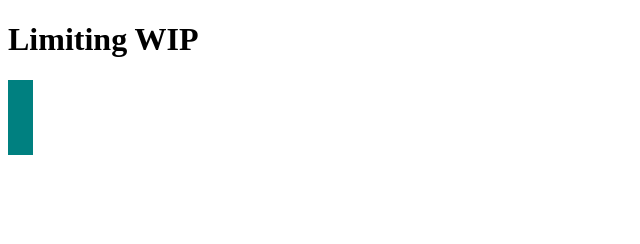
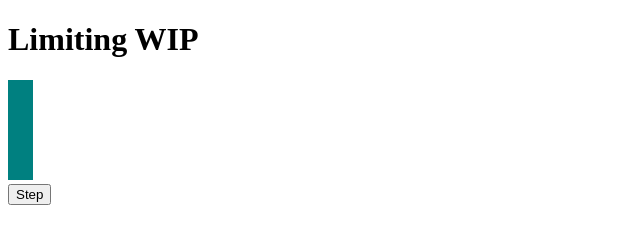
Before and after one commit to fffej/codekatas, a plain HTML site: page TOC/index.html in a window 1280 px wide. Shown: the whole page, without its empty margins (0-640 px from the left). Drawn offline with nearby package versions, Linux system fonts and the light colour scheme.

Commit message:
Possibly the worlds most noddy "visualization"

```diff
--- a/TOC/index.html
+++ b/TOC/index.html
@@ -8,13 +8,17 @@
     div.bar {
       display: inline-block;
       width: 25px;
-      height: 75px;
+      height: 100px;
       background-color: teal;
     }
   </style>
 </head>
 <body>
   <h1>Limiting WIP</h1>
+
+  <div id="wip_limit">
+
+  </div>
 
   <script type="text/javascript">
     var stages = [];
@@ -25,12 +29,29 @@
     var system = new System(stages);
     system.feed(100);
 
-    d3.select("body").selectAll("div")
+    var binder = d3.select("body").selectAll("div");
+
+    d3.select("#wip_limit").selectAll("div")
       .data(stages)
       .enter()
       .append("div")
       .attr("class","bar")
-      .style("height", function(x) {return x.itemCount});
+      .style("height", function(x) {
+        return x.itemCount + "px";
+      });
+
+    d3.select("body").append("button")
+      .text("Step")
+      .on("click", function() {
+
+
+        system.tick(function() { return Math.random()*6 + 1; });
+
+        d3.select("#wip_limit").selectAll("div").data(stages)
+          .style("height", function(x) {
+            return x.itemCount + "px";
+          });
+      });
   </script>
 </body>
 </html>
```
